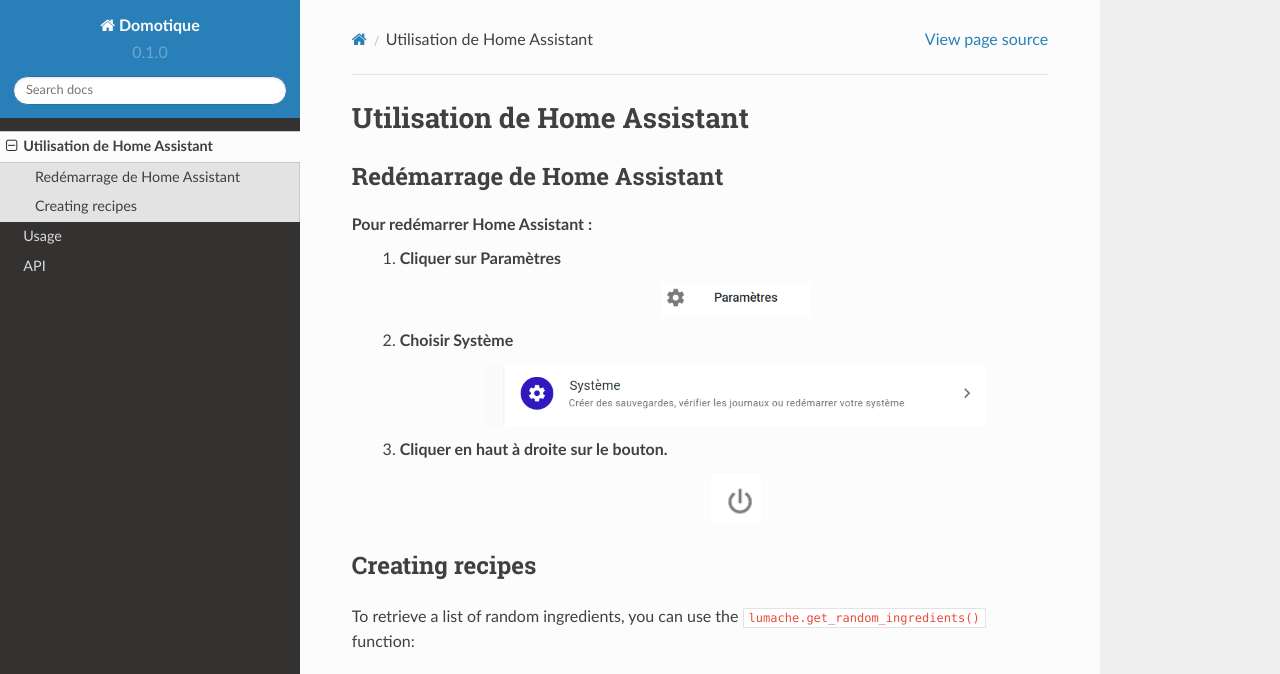
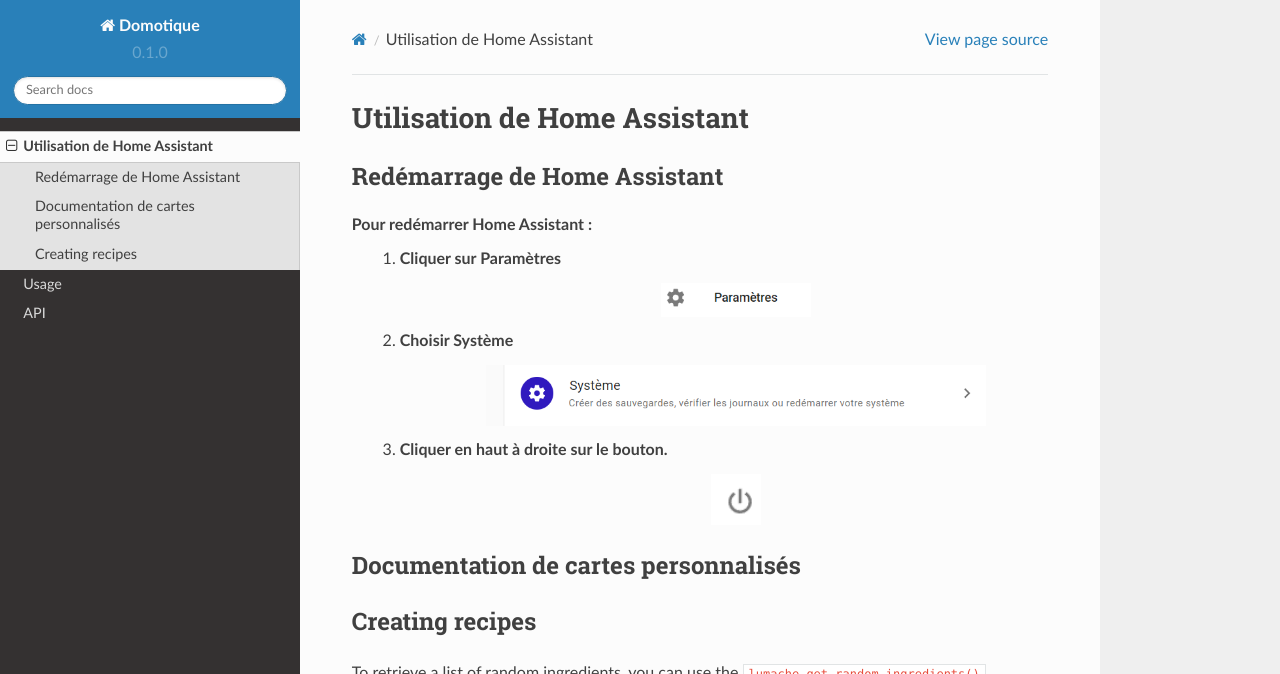
Before and after one commit to gcadorel2733/rdt-documentation, a Sphinx documentation site: the page built from docs/source/utilisation.rst, in a window 1280 px wide and 1369 px high, cut to the strip 0-674 px from the top of the window. Built offline with Sphinx 7.4.7 and the Read the Docs theme 2.0.0, drawn with Linux system fonts in a browser that asks for light colours.

Commit message:
Update utilisation.rst

```diff
--- a/docs/source/utilisation.rst
+++ b/docs/source/utilisation.rst
@@ -19,6 +19,9 @@
                :width: 50
                :align: center
 
+Documentation de cartes personnalisés
+--------
+
 Creating recipes
 ----------------
 
```
